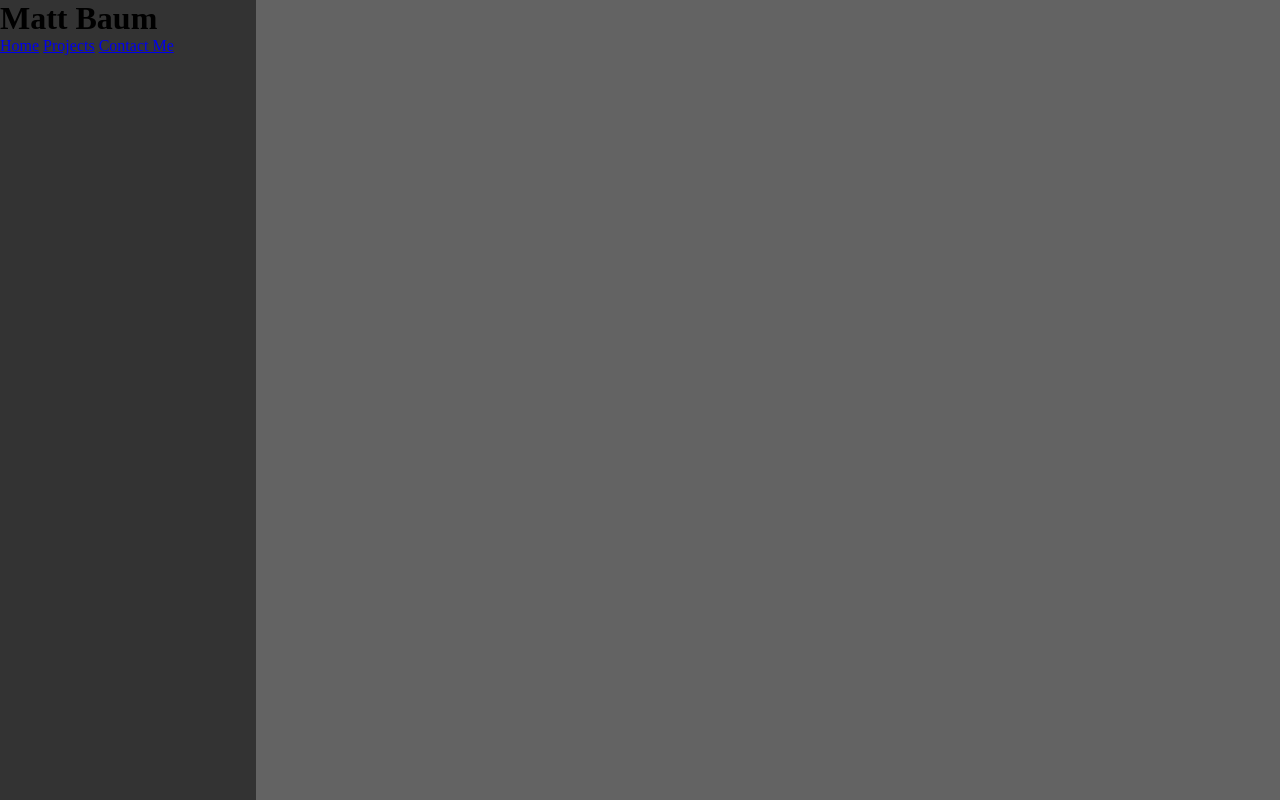
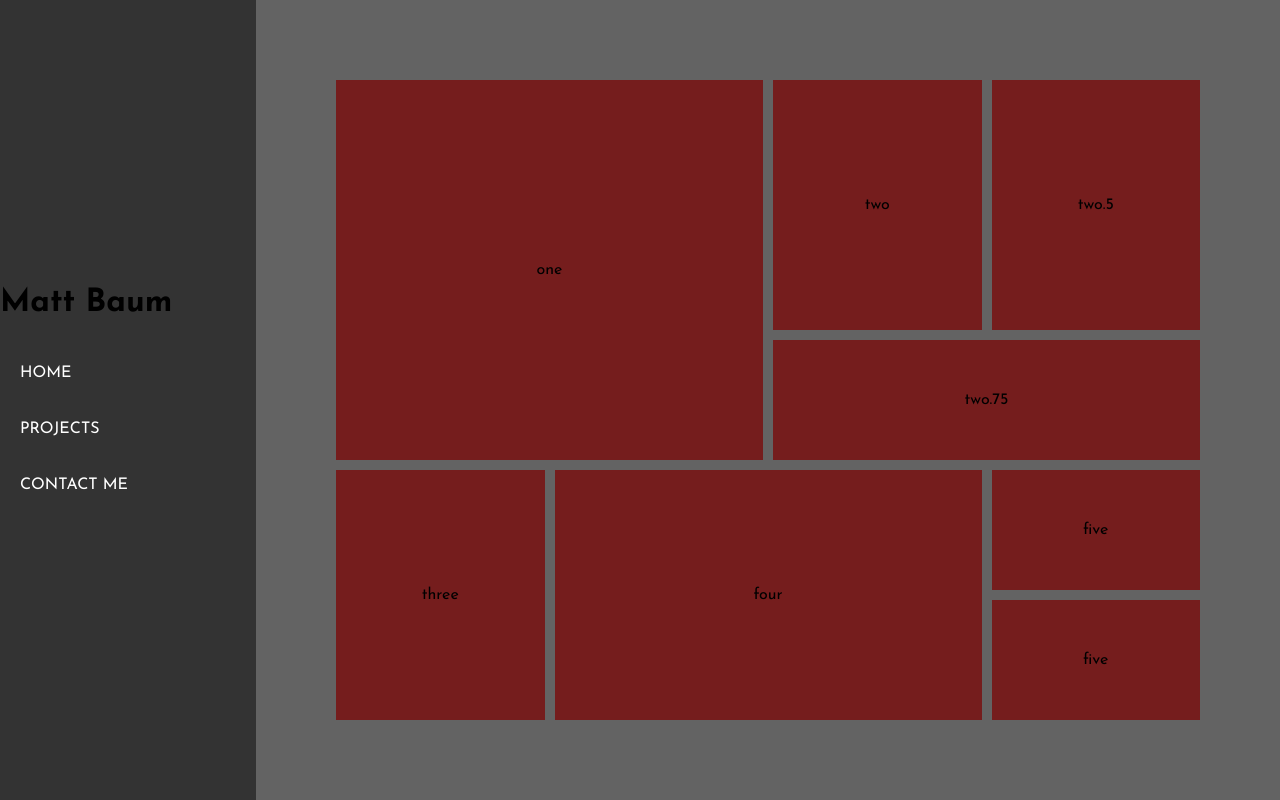
Before and after one commit to mattb0101/portfolio, a plain HTML site: page index.html in a window 1280 px wide. Drawn offline with Linux system fonts and the light colour scheme.

Commit message:
Working on grid for portfolio page

```diff
--- a/index.html
+++ b/index.html
@@ -18,11 +18,14 @@
 
     <div class="content">
         <div class="portfolio">
-            <div class="portfolio-item"></div>
-            <div class="portfolio-item"></div>
-            <div class="portfolio-item"></div>
-            <div class="portfolio-item"></div>
-            <div class="portfolio-item"></div>
+            <div class="portfolio-item main">one</div>
+            <div class="portfolio-item mini">two</div>
+            <div class="portfolio-item mini">two.5</div>
+            <div class="portfolio-item long">two.75</div>
+            <div class="portfolio-item mini">three</div>
+            <div class="portfolio-item in-progress">four</div>
+            <div class="portfolio-item starter">five</div>
+            <div class="portfolio-item starter">five</div>
         </div>
     </div>
 
--- a/libraries/css/style.css
+++ b/libraries/css/style.css
@@ -1,7 +1,10 @@
+@import url('https://fonts.googleapis.com/css2?family=Josefin+Sans:wght@200;400;700&display=swap');
+
 * {
     margin: 0;
     padding: 0;
     box-sizing: border-box;
+    font-family: "Josefin Sans", cursive;
 }
 
 body {
@@ -13,9 +16,68 @@ body {
 .navbar {
     flex: 1 1 20%;
     background-color: #333;
+    display: flex;
+    justify-content: center;
+    align-items: start;
+    flex-direction: column;
+}
+
+nav {
+    margin-top: 2vw;
+    display: flex;
+    flex-direction: column;
+}
+
+nav a {
+    color: #fff;
+    text-decoration: none;
+    text-transform: uppercase;
+    padding: 20px;
 }
 
 .content {
     flex: 1 1 80%;
-    background-color: #636363
+    background-color: #636363;
+    padding: 10vmin;
 }
+
+.portfolio {
+    display: grid;
+    height: 100%;
+    grid-template-columns: repeat(4, 1fr);
+    grid-template-rows: repeat(5, 1fr);
+    grid-gap: 10px;
+}
+
+.portfolio-item {
+    background-color: #751d1d;
+    display: flex;
+    justify-content: center;
+    align-items: center;
+}
+
+.portfolio-item.mini {
+    grid-row: span 2;
+    grid-column: span 1;
+}
+
+.portfolio-item.main {
+    grid-row: span 3;
+    grid-column: span 2;
+}
+
+.portfolio-item.in-progress {
+    grid-row: span 2;
+    grid-column: span 2;
+}
+
+.portfolio-item.long {
+    grid-row: span 1;
+    grid-column: span 2;
+}
+
+@media only screen and (max-width: 600px) {
+    body {
+        flex-direction: column;
+    }
+}
```
